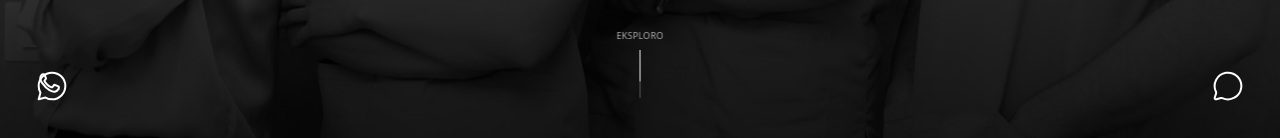
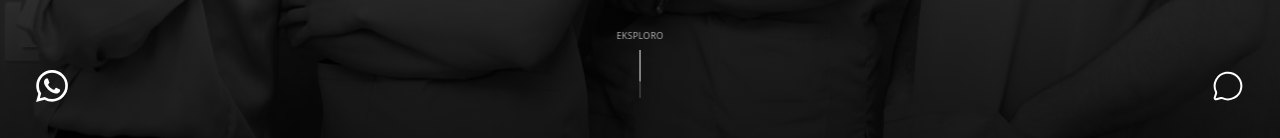
Before and after one commit to ezekaj/zeo_dental, a React (Vite) app: page / in a window 1280 px wide. Shown: the part 662-800 px from the top of the page. Built offline with nearby package versions, Linux system fonts and the light colour scheme; a web font is replaced by a local one.

Commit message:
feat: make phone/email optional (require one), update WhatsApp icon

```diff
--- a/components/Booking.tsx
+++ b/components/Booking.tsx
@@ -36,6 +36,12 @@
 
     // Honeypot check
     if (formData.honeypot) return;
+
+    // Require at least phone OR email
+    if (!formData.phone && !formData.email) {
+      setStatus('ERROR');
+      return;
+    }
 
     setStatus('SUBMITTING');
 
@@ -204,9 +210,11 @@
                   value={formData.phone}
                   onChange={handleChange}
                   placeholder={t('booking.phonePlaceholder')}
-                  required
                   className="w-full bg-transparent border-b border-white/20 py-4 text-xl font-serif text-white placeholder-white/20 focus:outline-none focus:border-white transition-colors"
                 />
+                <span className="text-[10px] text-white/30 mt-1 block">
+                  {t('booking.phoneOrEmail')}
+                </span>
               </div>
               <div className="group relative">
                 <input
@@ -215,9 +223,11 @@
                   value={formData.email}
                   onChange={handleChange}
                   placeholder={t('booking.emailPlaceholder')}
-                  required
                   className="w-full bg-transparent border-b border-white/20 py-4 text-xl font-serif text-white placeholder-white/20 focus:outline-none focus:border-white transition-colors"
                 />
+                <span className="text-[10px] text-white/30 mt-1 block">
+                  {t('booking.optional')}
+                </span>
               </div>
               <div className="group relative">
                 <label className="text-[10px] uppercase tracking-ultra text-white/40 mb-2 block">
--- a/components/WhatsAppButton.tsx
+++ b/components/WhatsAppButton.tsx
@@ -1,5 +1,4 @@
 import React, { useState, useEffect, useRef } from 'react';
-import { MessageCircle } from 'lucide-react';
 import { useTranslation } from '../hooks/useTranslation';
 
 // WhatsApp number for Zeo Dental Clinic (without + sign for wa.me link)
@@ -65,20 +64,15 @@
       }`}
       aria-label={t('whatsapp.ariaLabel')}
     >
-      {/* WhatsApp Icon - Outline style */}
+      {/* WhatsApp Logo */}
       <svg
         viewBox="0 0 24 24"
         width="32"
         height="32"
-        fill="none"
-        stroke="currentColor"
-        strokeWidth="1.5"
+        fill="currentColor"
         className="transition-transform group-hover:scale-110"
       >
-        {/* WhatsApp logo outline */}
-        <path d="M12 2C6.48 2 2 6.48 2 12c0 1.82.49 3.53 1.34 5L2 22l5.12-1.34A9.96 9.96 0 0012 22c5.52 0 10-4.48 10-10S17.52 2 12 2z" strokeLinecap="round" strokeLinejoin="round" />
-        {/* Phone icon inside */}
-        <path d="M16.5 14.5c-.3.9-1.5 1.6-2.4 1.8-.6.1-1.4.2-4-1.2-3.3-1.8-5.4-5.3-5.6-5.5-.2-.3-1.3-1.8-1.3-3.4 0-1.6.8-2.4 1.1-2.7.3-.3.6-.4.8-.4h.6c.2 0 .5 0 .7.5.3.6.9 2.2 1 2.4.1.2.1.4 0 .6-.1.2-.2.3-.3.5-.2.2-.3.3-.5.5-.2.2-.4.4-.2.8.2.4 1 1.6 2.1 2.6 1.4 1.3 2.6 1.7 3 1.9.4.2.6.1.8-.1.2-.2.9-1 1.1-1.4.2-.4.5-.3.8-.2.3.1 1.8.9 2.2 1 .4.2.6.3.7.4.1.2.1 1-.2 1.9z" strokeLinecap="round" strokeLinejoin="round" />
+        <path d="M17.472 14.382c-.297-.149-1.758-.867-2.03-.967-.273-.099-.471-.148-.67.15-.197.297-.767.966-.94 1.164-.173.199-.347.223-.644.075-.297-.15-1.255-.463-2.39-1.475-.883-.788-1.48-1.761-1.653-2.059-.173-.297-.018-.458.13-.606.134-.133.298-.347.446-.52.149-.174.198-.298.298-.497.099-.198.05-.371-.025-.52-.075-.149-.669-1.612-.916-2.207-.242-.579-.487-.5-.669-.51-.173-.008-.371-.01-.57-.01-.198 0-.52.074-.792.372-.272.297-1.04 1.016-1.04 2.479 0 1.462 1.065 2.875 1.213 3.074.149.198 2.096 3.2 5.077 4.487.709.306 1.262.489 1.694.625.712.227 1.36.195 1.871.118.571-.085 1.758-.719 2.006-1.413.248-.694.248-1.289.173-1.413-.074-.124-.272-.198-.57-.347m-5.421 7.403h-.004a9.87 9.87 0 01-5.031-1.378l-.361-.214-3.741.982.998-3.648-.235-.374a9.86 9.86 0 01-1.51-5.26c.001-5.45 4.436-9.884 9.888-9.884 2.64 0 5.122 1.03 6.988 2.898a9.825 9.825 0 012.893 6.994c-.003 5.45-4.437 9.884-9.885 9.884m8.413-18.297A11.815 11.815 0 0012.05 0C5.495 0 .16 5.335.157 11.892c0 2.096.547 4.142 1.588 5.945L.057 24l6.305-1.654a11.882 11.882 0 005.683 1.448h.005c6.554 0 11.89-5.335 11.893-11.893a11.821 11.821 0 00-3.48-8.413z" />
       </svg>
 
       {/* Tooltip */}
--- a/translations/en.json
+++ b/translations/en.json
@@ -400,6 +400,8 @@
     "namePlaceholder": "Name",
     "phonePlaceholder": "Phone",
     "emailPlaceholder": "Email",
+    "phoneOrEmail": "Phone or email required",
+    "optional": "Optional",
     "privacyNotice": "By submitting this form, you agree to our privacy policy and terms of service.",
     "submit": "Request Booking",
     "submitting": "Sending...",
--- a/translations/sq.json
+++ b/translations/sq.json
@@ -400,6 +400,8 @@
     "namePlaceholder": "Emri",
     "phonePlaceholder": "Telefoni",
     "emailPlaceholder": "Email",
+    "phoneOrEmail": "Kërkohet telefoni ose email",
+    "optional": "Opsionale",
     "privacyNotice": "Duke dërguar këtë formular, ju pranoni politikën tonë të privatësisë dhe kushtet e shërbimit.",
     "submit": "Kërkesë për Rezervim",
     "submitting": "Duke dërguar...",
```
Also changed, not shown: 1 other file (tests, documents, lock files or other folders).
